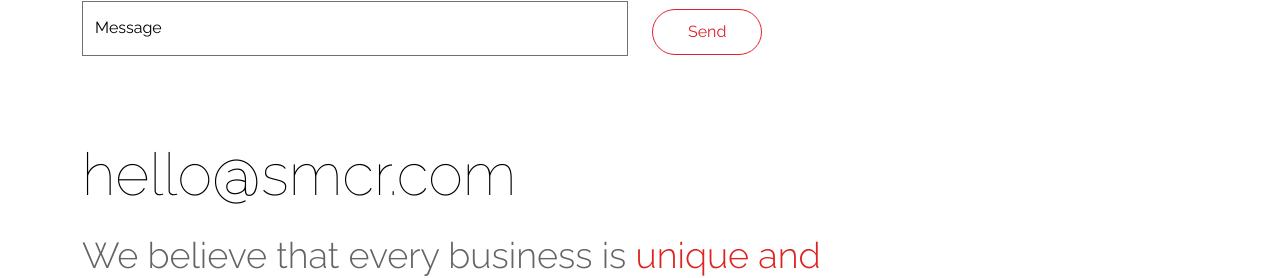
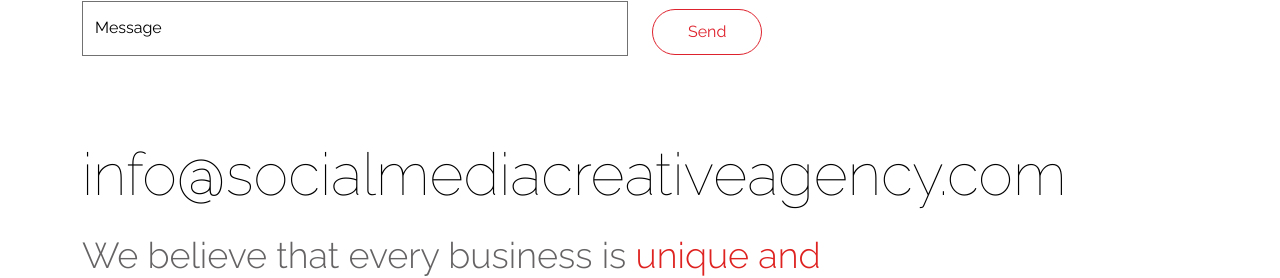
Before and after one commit to EZRankings-dev/social-media, a Next.js app: page /contact in a window 1280 px wide. Shown: the part 1177-1455 px from the top of the page. Built offline with nearby package versions, Linux system fonts and the light colour scheme; no server answers.

Commit message:
update email id on contact page

```diff
--- a/src/pages/components/Contact.js
+++ b/src/pages/components/Contact.js
@@ -77,7 +77,7 @@ const Contact = () => {
         <div className="row">
           <div className="col-md-12">
            <div className="contact-us-email">
-                 <h2><a href="https://mail.google.com/mail/u/0/#inbox?compose=CllgCJfttvVVhZpCHNdbDnbmGLtwZsZDQRjVCpsBkcfXtwLbNGSGdpfbntHPzZdnknsvvLKSJNq" target="_blank">hello@smcr.com</a></h2>
+                 <h2><a href="https://mail.google.com/mail/u/0/#inbox?compose=CllgCJfttvVVhZpCHNdbDnbmGLtwZsZDQRjVCpsBkcfXtwLbNGSGdpfbntHPzZdnknsvvLKSJNq" target="_blank">info@socialmediacreativeagency.com</a></h2>
             </div>
             <div className="content-wrap">
               <p>We believe that every business
```
Lines whose indentation alone changed are shown as unchanged.
